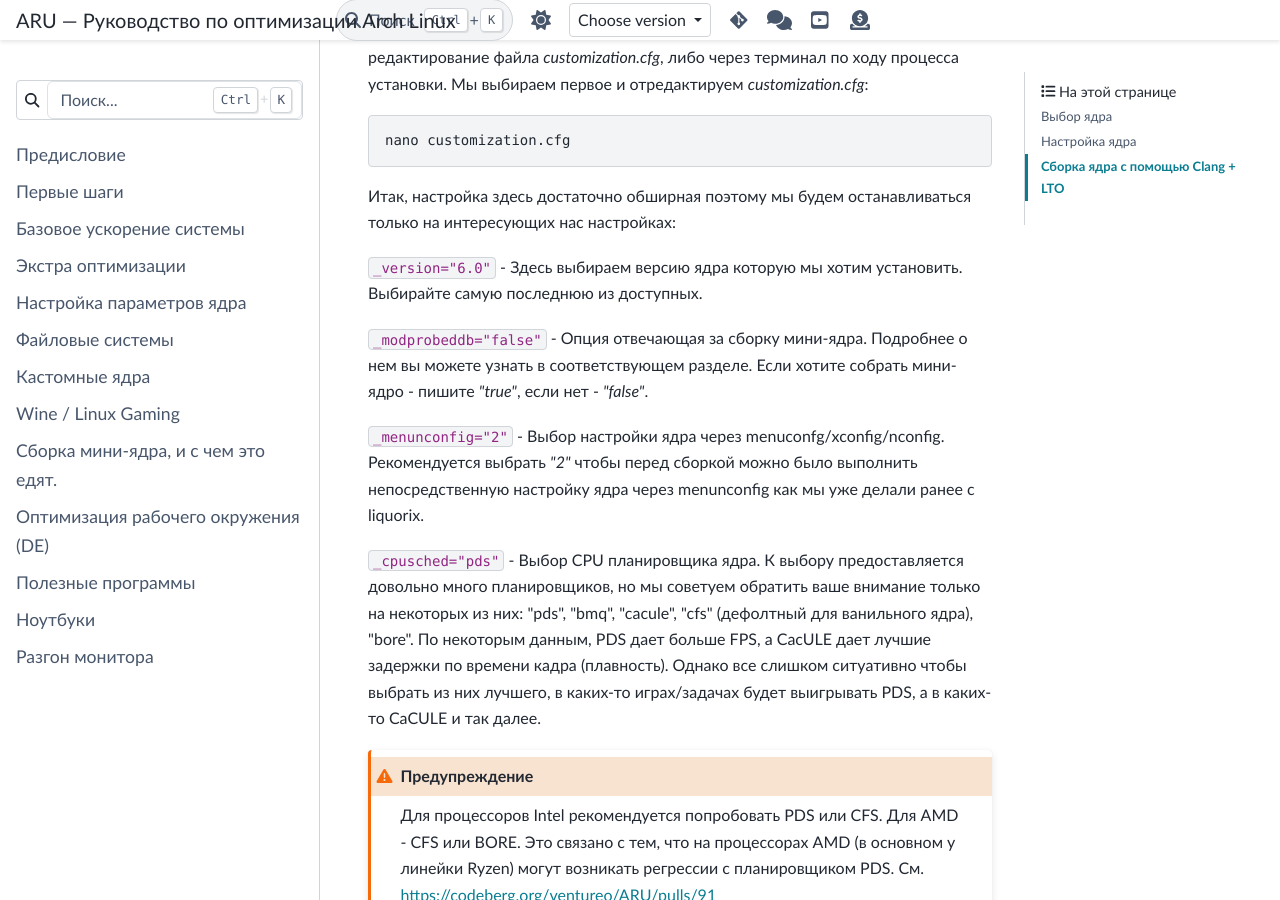
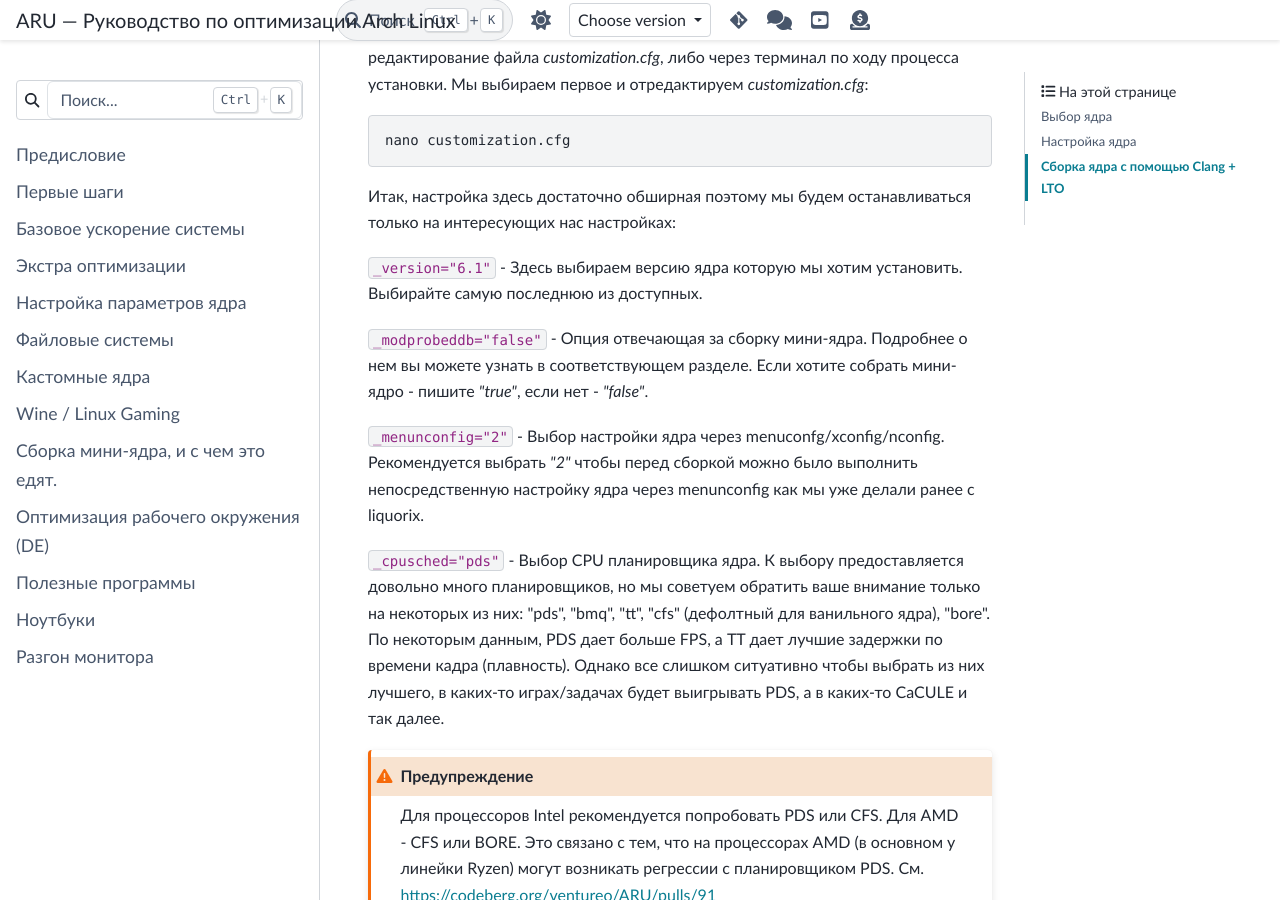
Before and after one commit to ventureoo/ARU, a Sphinx documentation site: the page built from docs/source/custom-kernels.rst, in a window 1280 px wide and 900 px high, scrolled down 6254 px. Built offline with Sphinx 7.4.7 and the PyData theme 0.15.4, drawn with Linux system fonts in a browser that asks for light colours; some of the changed text lies outside the part shown.

Commit message:
custom-kernels: Update information about linux-tkg

```diff
--- a/docs/source/custom-kernels.rst
+++ b/docs/source/custom-kernels.rst
@@ -258,7 +258,7 @@ linux-tkg
 Итак, настройка здесь достаточно обширная поэтому мы будем
 останавливаться только на интересующих нас настройках:
 
-``_version="6.0"`` - Здесь выбираем версию ядра которую мы хотим
+``_version="6.1"`` - Здесь выбираем версию ядра которую мы хотим
 установить. Выбирайте самую последнюю из доступных.
 
 ``_modprobeddb="false"`` - Опция отвечающая за сборку мини-ядра.
@@ -272,9 +272,9 @@ menunconfig как мы уже делали ранее с liquorix.
 
 ``_cpusched="pds"`` - Выбор CPU планировщика ядра. К выбору
 предоставляется довольно много планировщиков, но мы советуем обратить
-ваше внимание только на некоторых из них: "pds",  "bmq", "cacule",
+ваше внимание только на некоторых из них: "pds",  "bmq", "tt",
 "cfs" (дефолтный для ванильного ядра), "bore". По некоторым данным,
-PDS дает больше FPS, а CacULE дает лучшие задержки по времени кадра
+PDS дает больше FPS, а TT дает лучшие задержки по времени кадра
 (плавность). Однако все слишком ситуативно чтобы выбрать из них
 лучшего, в каких-то играх/задачах будет выигрывать PDS, а в каких-то
 CaCULE и так далее.
```
Also changed, not shown: other parts of docs/source/custom-kernels.rst (+3 -1 lines).
